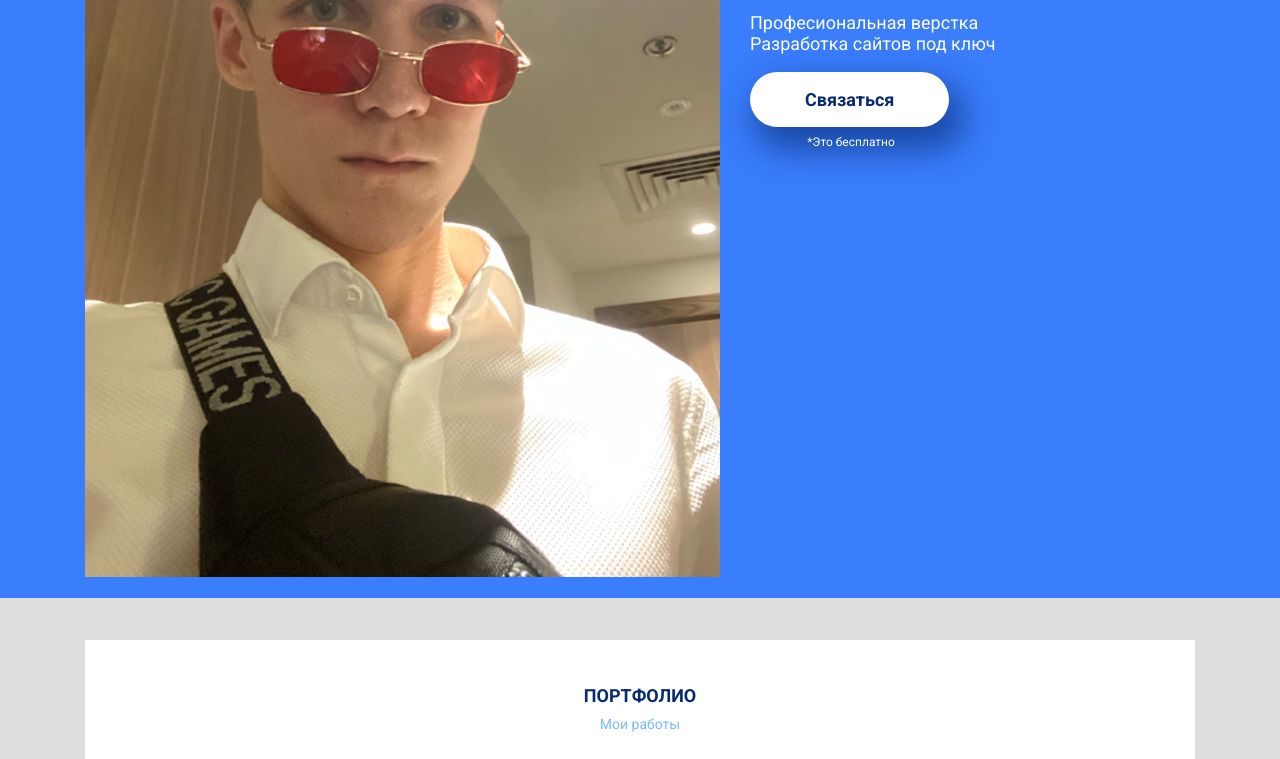
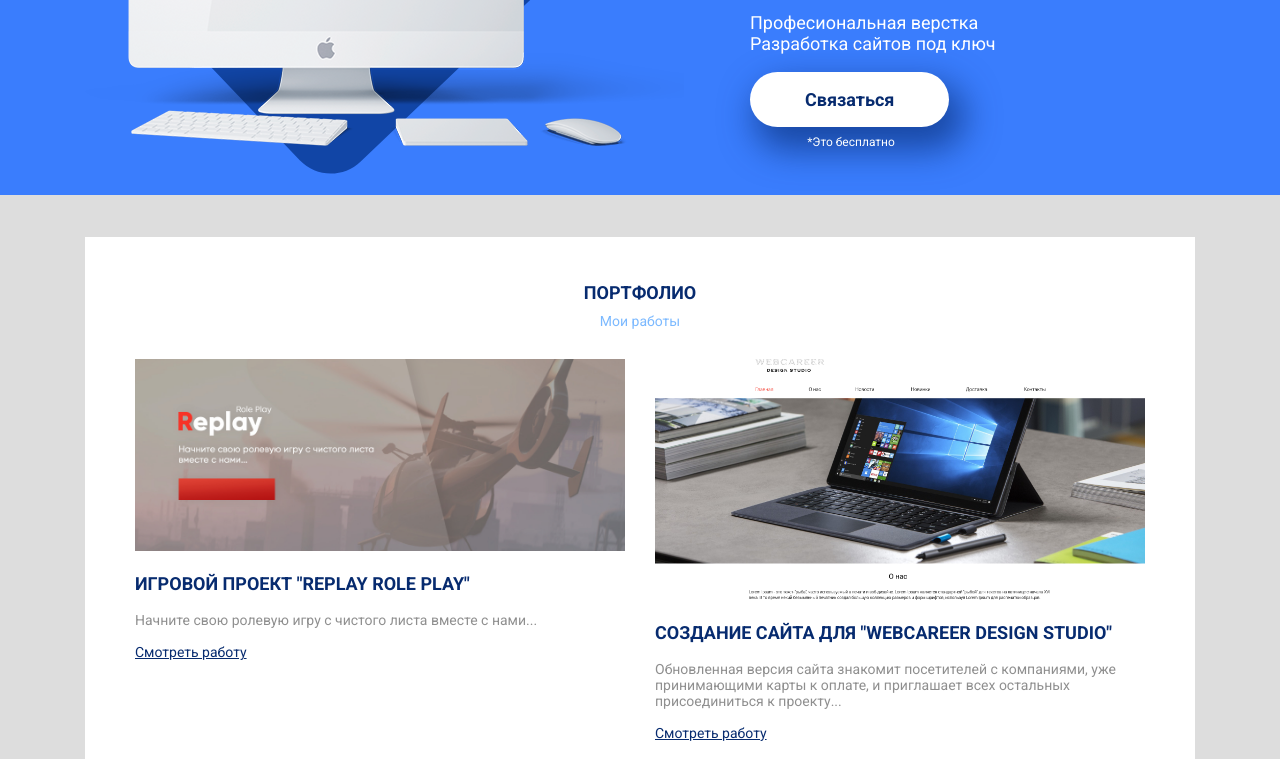
Before and after one commit to Sokrovsky/sokrovsky.github.io, a plain HTML site: page index.html in a window 1280 px wide. Shown: the part 324-1083 px from the top of the page. Drawn offline with Linux system fonts and the light colour scheme.

Commit message:
Update index.html

```diff
--- a/index.html
+++ b/index.html
@@ -31,7 +31,7 @@
 	<header>
 		<div class="container">
 			<div class="row">
-				<div class="col-lg-7"><img class="header-img wow fadeInLeftBig" data-wow-delay="0.1s" src="img/qv6noyr2Z-w.jpg" alt="Мое фото">
+				<div class="col-lg-7"><img class="header-img wow fadeInLeftBig" data-wow-delay="0.1s" src="img/main-img.png" alt="Мое фото">
 				</div>
 				<div class="col-lg-5">
 					<p class="header-pretitle wow fadeInRight" data-wow-delay="0.2s">Веб-разработчик</p>
```
